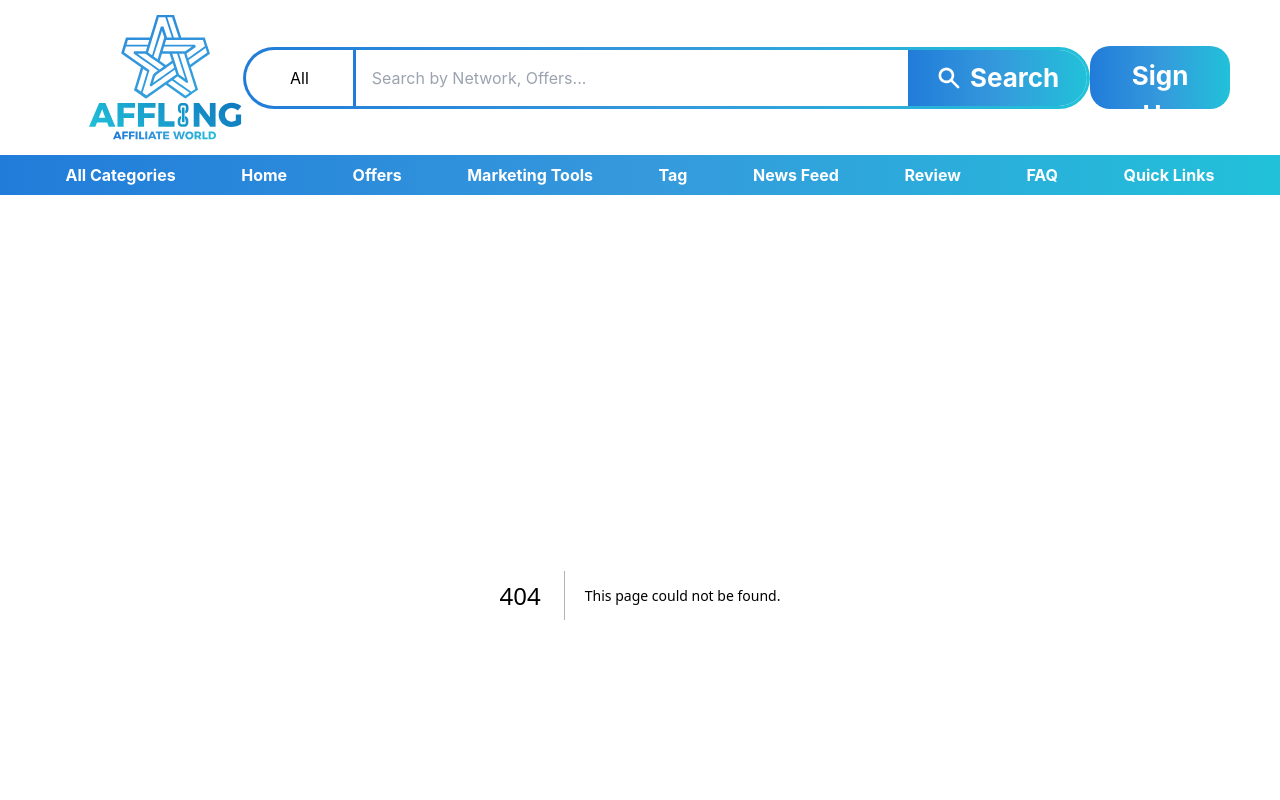
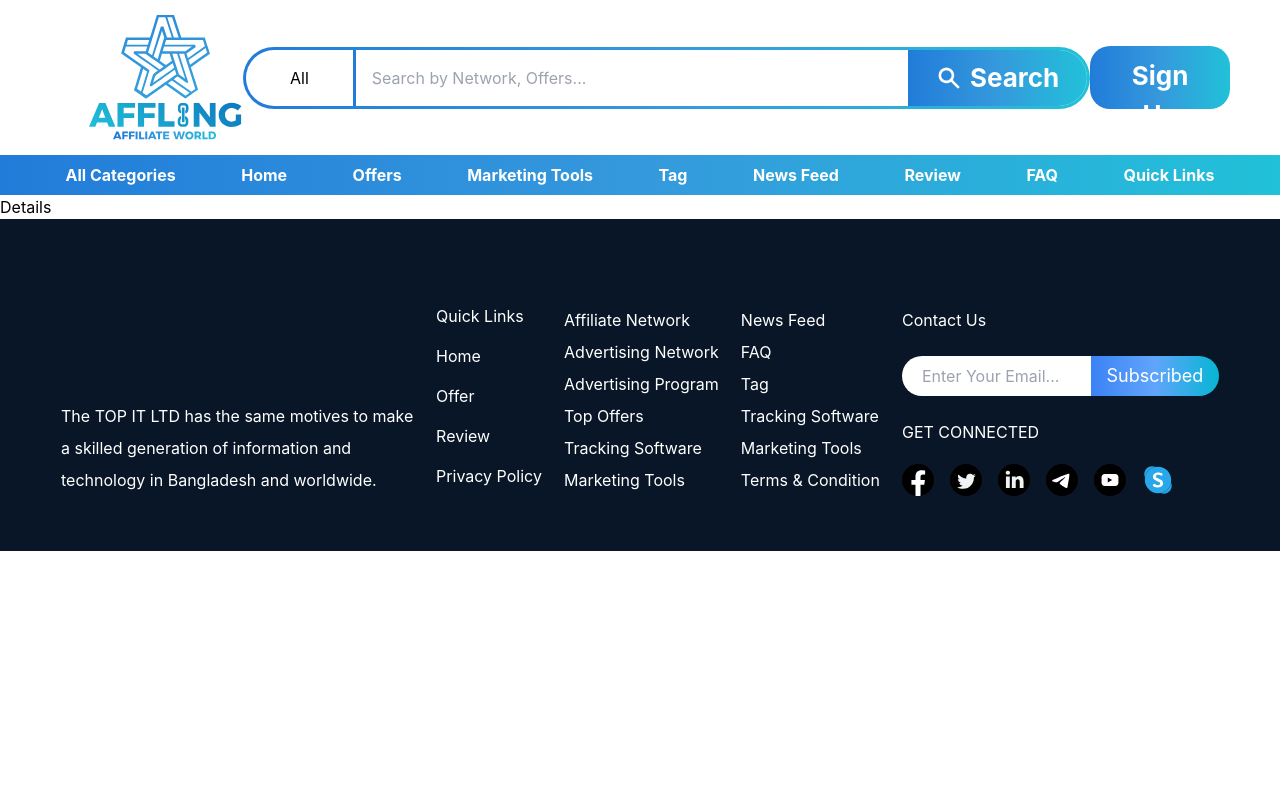
Before and after one commit to AFM-Taha/affling, a Next.js app: page /affiliate-network/details in a window 1280 px wide. Before the commit this address had no page. Shown: the top 800 px of the page. Built offline with nearby package versions, Linux system fonts and the light colour scheme.

Commit message:
add affiliate-network/details page

```diff
--- a/src/components/common/Footer/index.tsx
+++ b/src/components/common/Footer/index.tsx
@@ -20,7 +20,9 @@ const Footer = () => {
           <FooterLink link={'/privacy'}>Privacy Policy</FooterLink>
         </div>
         <div>
-          <FooterLink link={'/'}>Affiliate Network</FooterLink>
+          <FooterLink link={'/affiliate-network/details'}>
+            Affiliate Network
+          </FooterLink>
           <FooterLink link={'/'}>Advertising Network</FooterLink>
           <FooterLink link={'/'}>Advertising Program</FooterLink>
           <FooterLink link={'/'}>Top Offers</FooterLink>
--- /dev/null
+++ b/src/pages/affiliate-network/details.tsx
@@ -0,0 +1,3 @@
+export default function Details() {
+  return <div>Details</div>;
+}
```
